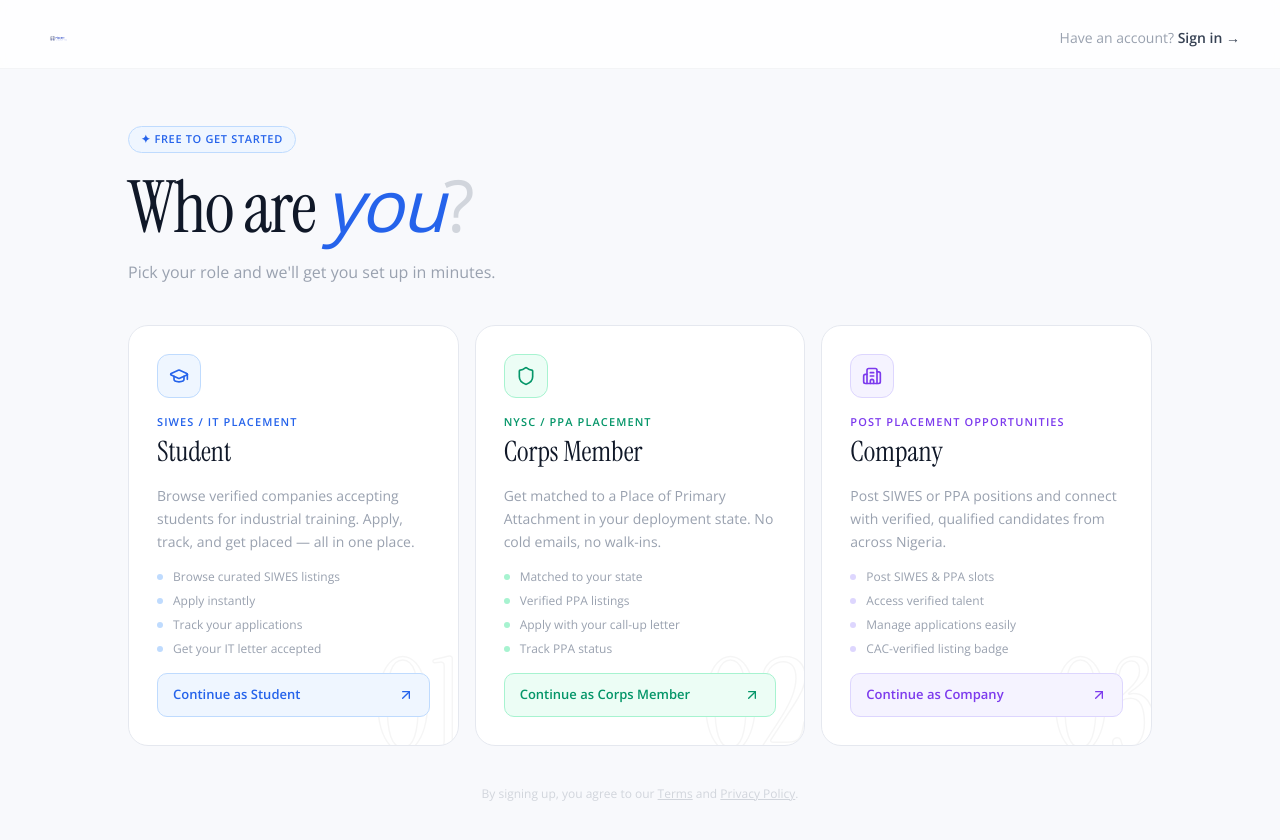
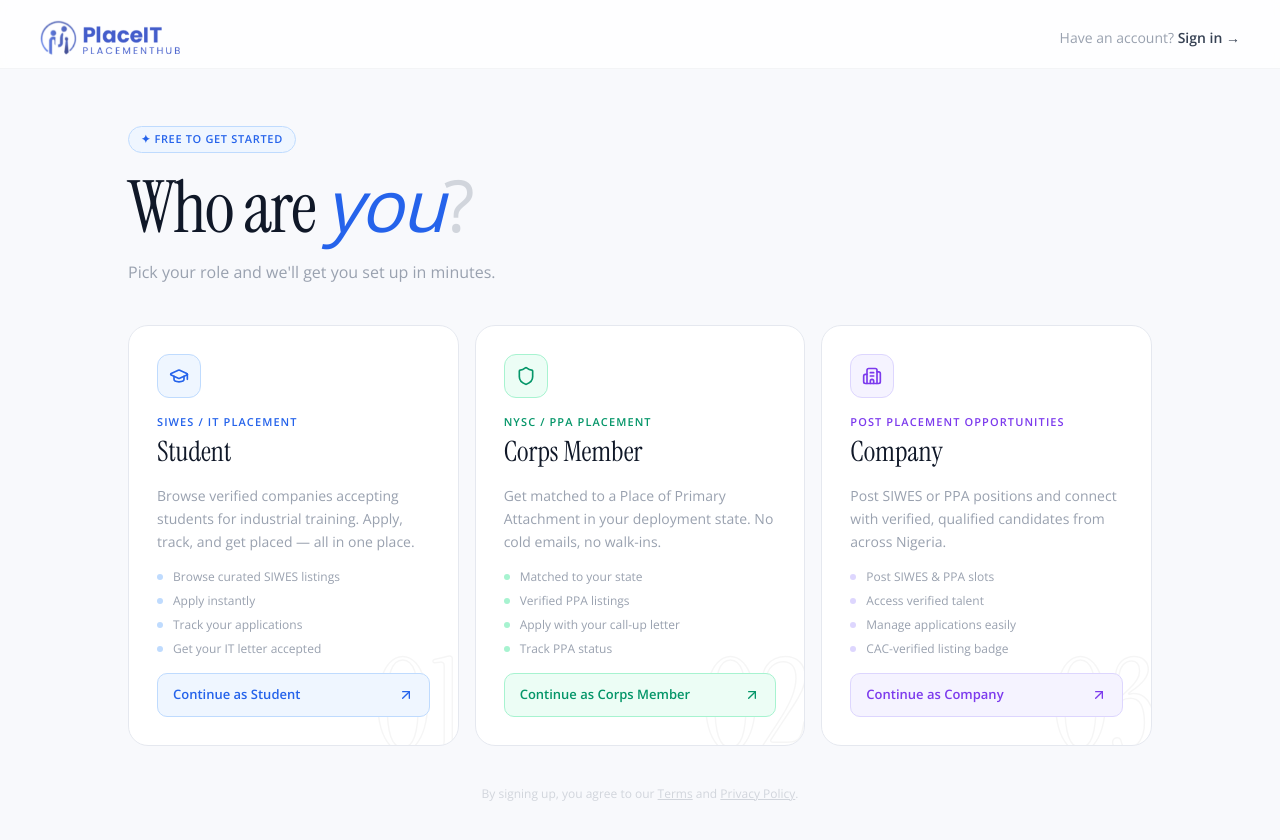
Before and after one commit to Freddielite/placeit, a Next.js app in the folder i-tapp-client-main/: page /get-started in a window 1280 px wide. Shown: the top 840 px of the page. Built offline with nearby package versions, Linux system fonts and the light colour scheme.

Commit message:
fix: New transition

```diff
--- a/i-tapp-client-main/src/components/logo.tsx
+++ b/i-tapp-client-main/src/components/logo.tsx
@@ -1,14 +1,15 @@
 import Image from "next/image";
+import { cn } from "@/utils/tailwind";
 
 export function Logo({ className }: { className?: string }) {
   return (
     <Image
-      src="/new-logo.svg"
-      height={150}
-      width={150}
+      src="/placeit-logo.png"
+      height={117}
+      width={456}
       priority={true}
       alt="PlaceIT"
-      className={className}
+      className={cn("h-auto w-auto", className)}
     />
   );
 }
--- a/i-tapp-client-main/src/components/providers/app-splash.tsx
+++ b/i-tapp-client-main/src/components/providers/app-splash.tsx
@@ -53,10 +53,10 @@
     >
       {/* eslint-disable-next-line @next/next/no-img-element */}
       <img
-        src="/new-logo.svg"
+        src="/placeit-logo.png"
         alt=""
-        width={130}
-        height={130}
+        width={200}
+        height={51}
         style={{
           animation:
             "app-splash-in 550ms cubic-bezier(0.34, 1.56, 0.64, 1) forwards",
```
Also changed, not shown: i-tapp-client-main/public/placeit-logo.png (added).
